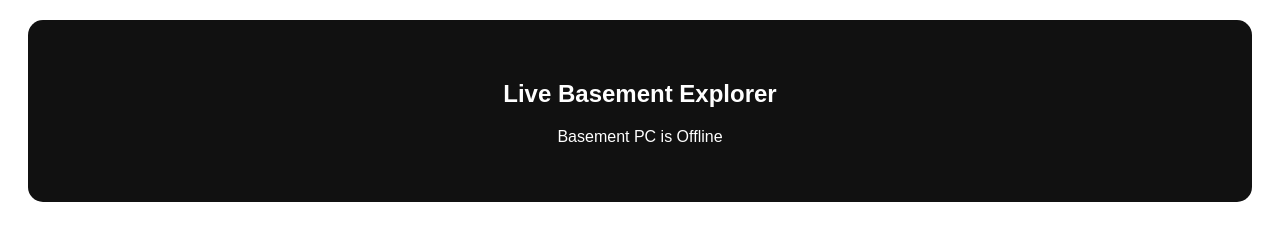
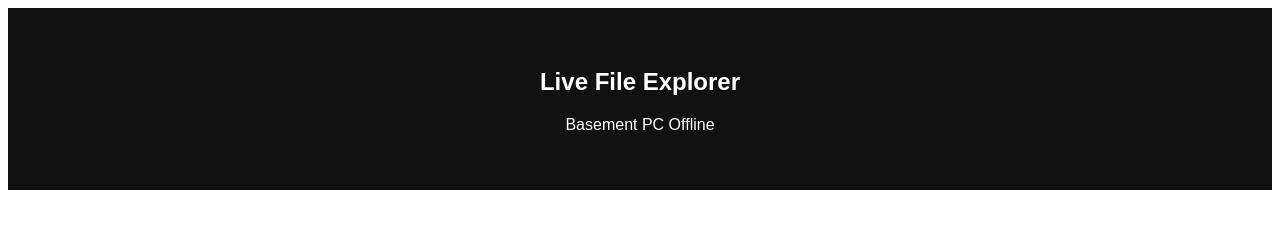
Before and after one commit to CheaterDetector/CheaterDetector.github.io, a plain HTML site: page index.html in a window 1280 px wide. Drawn offline with Linux system fonts and the light colour scheme; no server answers.

Commit message:
Update index.html

```diff
--- a/index.html
+++ b/index.html
@@ -1,17 +1,15 @@
-<div style="text-align:center; padding:40px; font-family:sans-serif; background:#111; color:white; border-radius:15px; margin:20px;">
-    <h2>Live Basement Explorer</h2>
+<div style="text-align:center; padding:40px; font-family:sans-serif; background:#111; color:white;">
+    <h2>Live File Explorer</h2>
     <p id="status">Connecting to Basement PC...</p>
-
-    <a id="explorerBtn" href="#" target="_blank"
-       style="display:none; padding:15px 30px; background:#007bff; color:white; text-decoration:none; border-radius:8px; font-weight:bold; transition: 0.3s;">
-       OPEN FILE EXPLORER
+    <a id="explorerBtn" href="#" target="_blank" style="display:none; padding:15px 30px; background:#007bff; color:white; text-decoration:none; border-radius:8px; font-weight:bold;">
+        OPEN FILE EXPLORER
     </a>
 </div>
 
 <script>
     async function getLiveLink() {
-        const BIN_ID = "YOUR_BIN_ID_HERE";      // <--- REPLACE THIS
-        const API_KEY = "YOUR_API_KEY_HERE";    // <--- REPLACE THIS
+        const BIN_ID = "697fec9ad0ea881f4099af78"; // Same ID as Python script
+        const API_KEY = "$2a$10$0A.tPWYlNG8Ew8BvfXR0z.d9XHZsJn4eGNqG/A2E9nhuNoLlgFcPK"; // Same Key as Python script
 
         try {
             const res = await fetch(`https://api.jsonbin.io/v3/b/${BIN_ID}/latest`, {
@@ -19,23 +17,15 @@
             });
             const data = await res.json();
 
-            // If the Python script has sent a link, show the button
             if (data.record.url && data.record.url.startsWith("http")) {
                 document.getElementById('status').innerText = "System Online";
                 const btn = document.getElementById('explorerBtn');
                 btn.href = data.record.url;
                 btn.style.display = "inline-block";
-            } else {
-                document.getElementById('status').innerText = "Server is starting up...";
             }
         } catch (e) {
-            document.getElementById('status').innerText = "Basement PC is Offline";
+            document.getElementById('status').innerText = "Basement PC Offline";
         }
     }
-
-    // Run this function immediately when the page loads
     getLiveLink();
-
-    // Optional: Refresh the link every 30 seconds automatically
-    setInterval(getLiveLink, 30000);
 </script>
```
